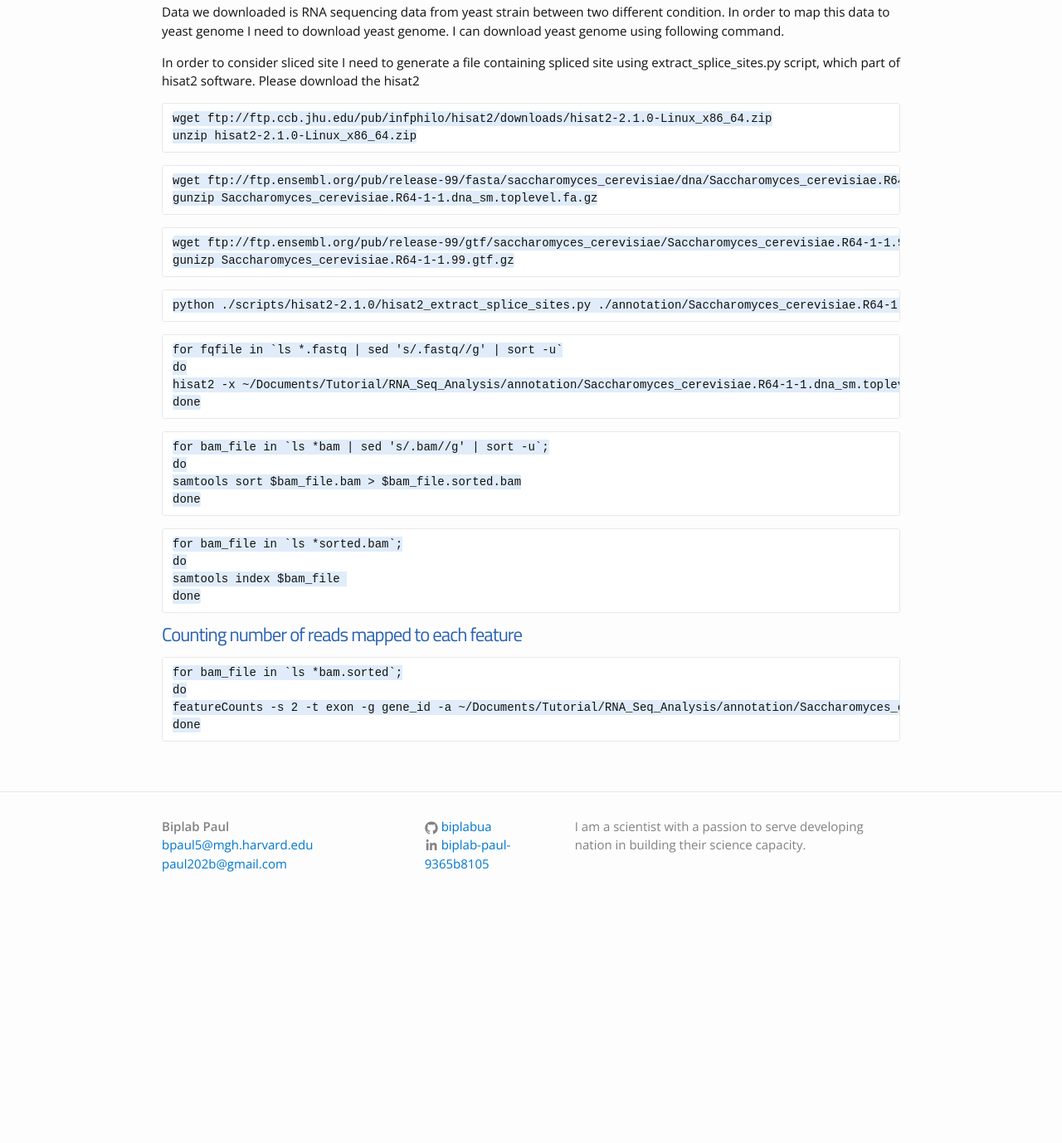
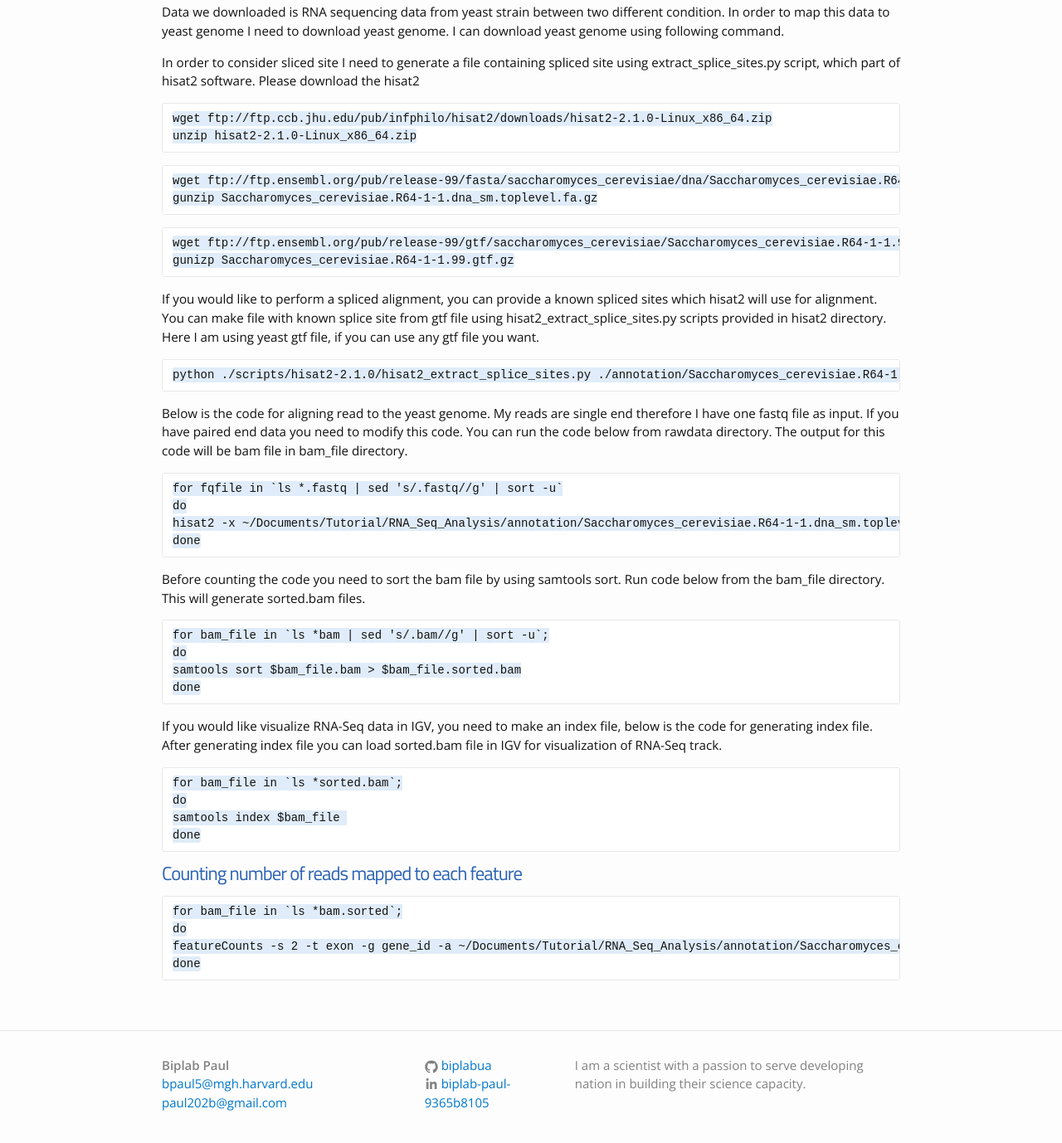
Before and after one commit to biplabua/biplabua.github.io, a Jekyll site: the page built from _posts/2020-03-23-RNA-Seq-Analysis.markdown, in a window 1280 px wide and 1400 px high, scrolled down 899 px. Shown: the top 1378 px of the window at 83% size. Built offline with Jekyll 4.4.1, drawn with Linux system fonts in a browser that asks for light colours; our own code applies the rules of GitHub Pages for plain Markdown files; before the commit the page ends 2011 px from its top, so only the background shows below that.

Commit message:
Alignment

````diff
--- a/_posts/2020-03-23-RNA-Seq-Analysis.markdown
+++ b/_posts/2020-03-23-RNA-Seq-Analysis.markdown
@@ -46,9 +46,11 @@ gunzip Saccharomyces_cerevisiae.R64-1-1.dna_sm.toplevel.fa.gz
 wget ftp://ftp.ensembl.org/pub/release-99/gtf/saccharomyces_cerevisiae/Saccharomyces_cerevisiae.R64-1-1.99.gtf.gz
 gunizp Saccharomyces_cerevisiae.R64-1-1.99.gtf.gz
 ```
+If you would like to perform a spliced alignment, you can provide a known spliced sites which hisat2 will use for alignment. You can make file with known splice site from gtf file using hisat2_extract_splice_sites.py scripts provided in hisat2 directory. Here I am using yeast gtf file, if you can use any gtf file you want.
 ```
 python ./scripts/hisat2-2.1.0/hisat2_extract_splice_sites.py ./annotation/Saccharomyces_cerevisiae.R64-1-1.99.gtf > ./annotation/splicesites.txt
 ```
+Below is the code for aligning read to the yeast genome. My reads are single end therefore I have one fastq file as input. If you have paired end data you need to modify this code. You can run the code below from rawdata directory. The output for this code will be bam file in bam_file directory.
 
 ```
 for fqfile in `ls *.fastq | sed 's/.fastq//g' | sort -u`
@@ -57,12 +59,15 @@ hisat2 -x ~/Documents/Tutorial/RNA_Seq_Analysis/annotation/Saccharomyces_cerevis
 done
 ```
 
+Before counting the code you need to sort the bam file by using samtools sort. Run code below from the bam_file directory. This will generate sorted.bam files.
+
 ```
 for bam_file in `ls *bam | sed 's/.bam//g' | sort -u`;
 do
 samtools sort $bam_file.bam > $bam_file.sorted.bam
 done
 ```
+If you would like visualize RNA-Seq data in IGV, you need to make an index file, below is the code for generating index file. After generating index file you can load sorted.bam file in IGV for visualization of RNA-Seq track.
 ```
 for bam_file in `ls *sorted.bam`;
 do
@@ -73,6 +78,6 @@ done
 ```
 for bam_file in `ls *bam.sorted`;
 do
-featureCounts -s 2 -t exon -g gene_id -a ~/Documents/Tutorial/RNA_Seq_Analysis/annotation/Saccharomyces_cerevisiae.R64-1-1.99.gtf -o ~/Documents/Tutorial/RNA_Seq_Analysis/counts/$bam_file ~/Documents/Tutorial/RNA_Seq_Analysis/bam_files/$bam_file
+featureCounts -s 2 -t exon -g gene_id -a ~/Documents/Tutorial/RNA_Seq_Analysis/annotation/Saccharomyces_cerevisiae.R64-1-1.99.gtf -o ~/Documents/Tutorial/RNA_Seq_Analysis/count_file/$bam_file ~/Documents/Tutorial/RNA_Seq_Analysis/bam_files/$bam_file
 done
 ```
````
